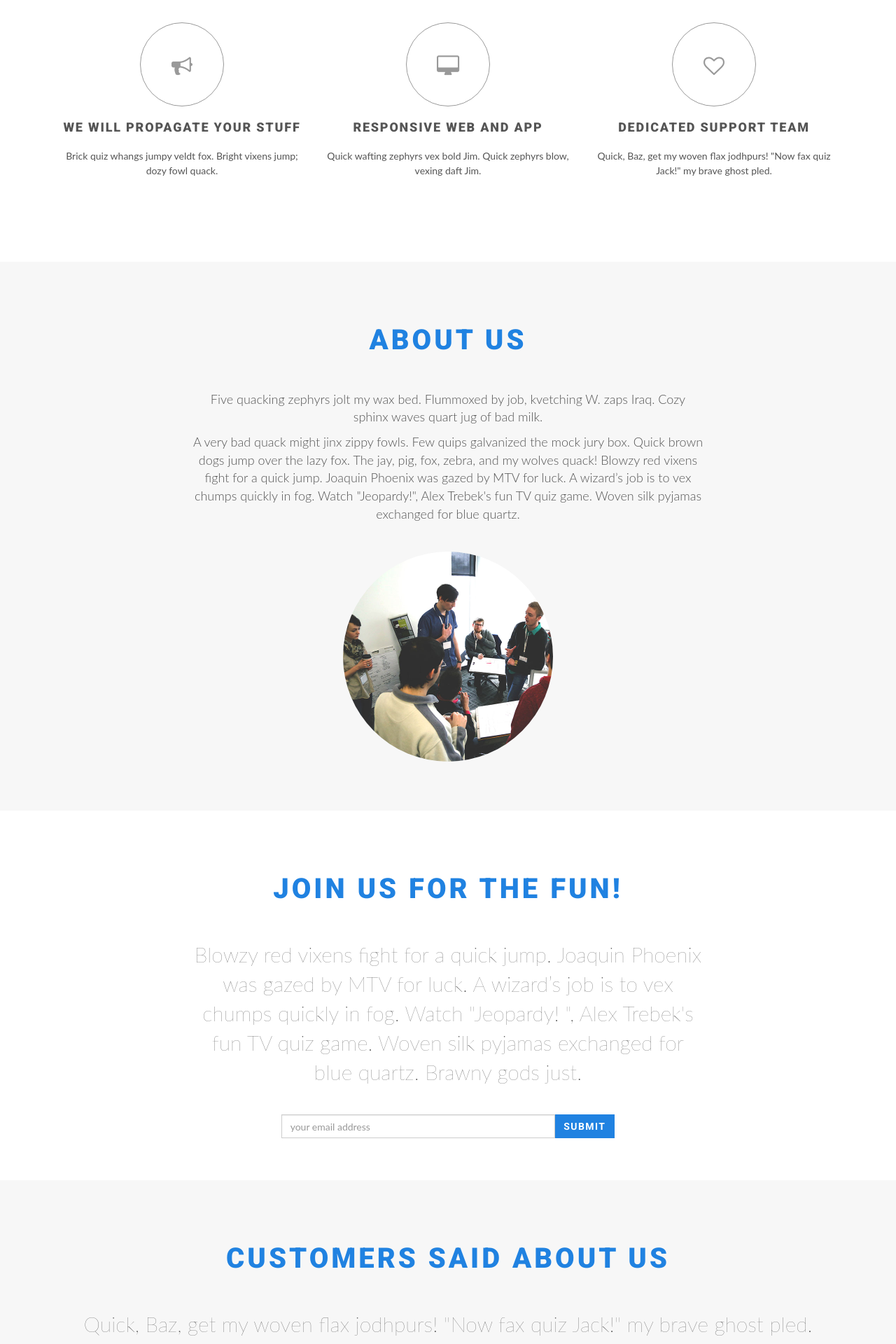
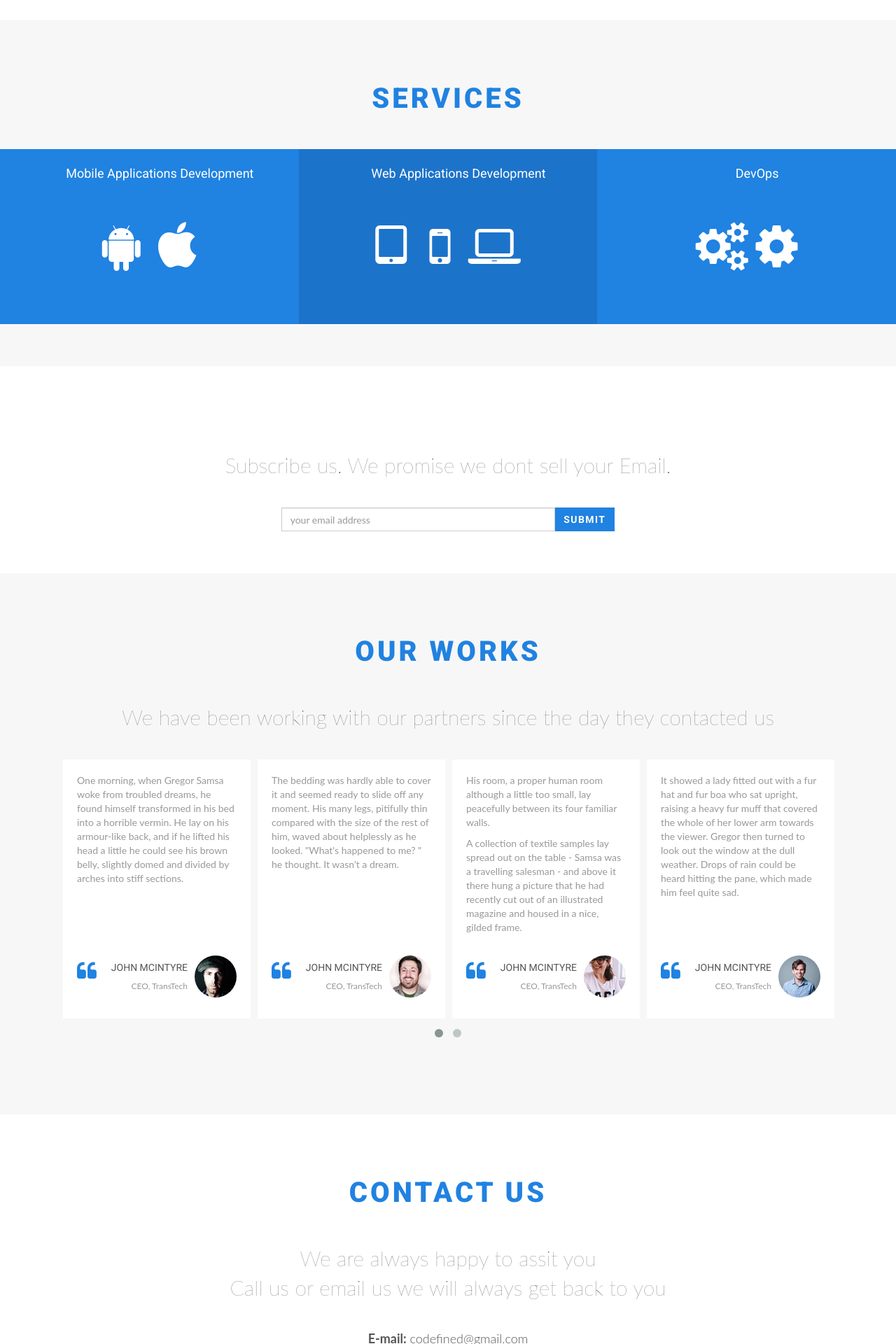
Before and after one commit to amanbriana/codefined, a PHP site: page / in a window 1280 px wide. Shown: the part 1436-3356 px from the top of the page at 70% size. Run offline with PHP 8.4, Linux system fonts and the light colour scheme.

Commit message:
codefined-web

```diff
--- a/css/custom.css
+++ b/css/custom.css
@@ -26,3 +26,194 @@ label {
 	background-color: #2082e1;
 	border-color: #2082e1;
 }
+
+
+#sf {
+    display: block;
+    width: 100%
+    text: center;}
+#sf .container {
+    width: 100%}
+#sf .col-lg-4 {
+    margin: 0;
+    padding: 15px;
+}
+#sf .lg {
+    background-color: #1c73ca;
+}
+#sf .dg {
+    background-color: #2082e1;
+}
+#sf h4 {
+    color: #fff;
+}
+#sf p {
+    color: #fff;
+}
+#sf .ml {
+    margin-left: 30px;
+}
+#sf i {
+    font-size: 70px;
+    color: #fff;
+    text-align: center;
+    margin-top: 50px;
+    margin-bottom: 50px;
+}
+
+
+
+.process {
+    max-width: 69em;
+    list-style: none;
+    margin: 30px auto;
+    padding: 0;
+}
+.process li {
+    display: block;
+    float: left;
+    padding: 1px;
+    width: 100%;
+    opacity: 0;
+}
+.process li.shown, .no-js .process li, .no-cssanimations .process li {
+    opacity: 1;
+}
+.process li a, .process li img {
+    outline: 0;
+    border: 0;
+    display: block;
+    max-width: 100%}
+.process.effect-2 li.animate {
+    -webkit-transform: translateY(200px);
+    -moz-transform: translateY(200px);
+    transform: translateY(200px);
+    -webkit-animation: moveUp .65s ease forwards;
+    -moz-animation: moveUp .65s ease forwards;
+    animation: moveUp .65s ease forwards;
+}
+@-webkit-keyframes moveUp {
+    to {
+    -webkit-transform: translateY(0);
+    opacity: 1;
+}
+}@-moz-keyframes moveUp {
+    to {
+    -moz-transform: translateY(0);
+    opacity: 1;
+}
+}@keyframes moveUp {
+    to {
+    transform: translateY(0);
+    opacity: 1;
+}
+}
+@-webkit-keyframes moveUp {
+    to {
+    -webkit-transform: translateY(0);
+    opacity: 1;
+}
+}@-moz-keyframes moveUp {
+    to {
+    -moz-transform: translateY(0);
+    opacity: 1;
+}
+}@keyframes moveUp {
+    to {
+    transform: translateY(0);
+    opacity: 1;
+}
+}
+
+
+
+
+.social:hover {
+     -webkit-transform: scale(1.1);
+     -moz-transform: scale(1.1);
+     -o-transform: scale(1.1);
+ }
+ .social {
+     -webkit-transform: scale(0.8);
+     /* Browser Variations: */
+
+     -moz-transform: scale(0.8);
+     -o-transform: scale(0.8);
+     -webkit-transition-duration: 0.5s;
+     -moz-transition-duration: 0.5s;
+     -o-transition-duration: 0.5s;
+ }
+
+
+#social-fb {
+     color: #fff;
+ }
+ #social-tw {
+     color: #fff;
+ }
+ #social-gp {
+     color: #fff;
+ }
+ #social-em{
+     color: #fff;
+ }
+
+
+ #social-fb:hover {
+     color: #3B5998;
+ }
+ #social-tw:hover {
+     color: #4099FF;
+ }
+ #social-gp:hover {
+     color: #d34836;
+ }
+ #social-em:hover {
+     color: #f39c12;
+ }
+
+
+
+#aman {
+    text-align: center;
+
+}
+
+#aman .fa:hover {
+
+color: black;
+
+
+}
+
+#aman h4 {
+
+text-align: center;
+}
+
+
+
+#aman-l img{
+margin-bottom: 30px;
+margin-top: 30px;
+}
+
+#aman-l img:hover{
+transform: scale(1.1, 1.1);
+-webkit-transition: all 0.7s ease;
+-moz-transition: all 0.7s ease;
+-o-transition: all 0.7s ease;
+-ms-transition: all 0.7s ease;
+transition: 0.7s ease;
+
+opacity: 1;
+}
+
+#aman-l img {
+
+   -webkit-transition: all 0.7s ease-out;
+   -moz-transition: all 0.7s ease-out;
+   -o-transition: all 0.7s ease-out;
+   -ms-transition: all 0.7s ease-out;
+   transition: all 0.7s ease-out;
+}
--- a/css/style.default.css
+++ b/css/style.default.css
@@ -199,7 +199,7 @@ INTRO
   -o-background-size: cover;
   background-size: cover;
   -webkit-backface-visibility: hidden;
-  padding-top: 200px;
+  padding-top: 300px;
   padding-bottom: 120px;
   text-align: center;
   text-shadow: 0 1px 2px rgba(0, 0, 0, 0.6);
--- a/index.html
+++ b/index.html
@@ -9,8 +9,6 @@
 
     <head>
         <meta charset="utf-8">
-        <meta name="robots" content="all,follow">
-        <meta name="googlebot" content="index,follow,snippet,archive">
         <meta name="viewport" content="width=device-width, initial-scale=1">
 
         <title>Defining the dreams | Codefined</title>
@@ -40,7 +38,7 @@
         <link href='contactf.css' rel='stylesheet' type='text/css'>
 
         <!-- Favicon -->
-        <link rel="shortcut icon" href="favicon.png">
+        <link rel="shortcut icon" href="img/logo.png">
 
         <!-- Mordernizr -->
         <script src="js/modernizr-2.6.2.min.js"></script>
@@ -50,16 +48,6 @@
         <!--[if lt IE 9]>
         <script src="js/respond.min.js"></script>
     <![endif]-->
-
-        <meta property="og:title" content="Landing Page | Landing Page Bootstrap Theme by Bootstrapious.com!">
-        <meta property="og:site_name" content="Landing Page | Landing Page Bootstrap Theme by Bootstrapious.com!">
-        <meta property="og:type" content="website">
-        <meta property="og:url" content="">
-
-        <meta property="og:image" content="">
-
-        <meta name="twitter:card" content="summary">
-        <meta name="twitter:creator" content="@bootstrapious">
 
     </head>
 
@@ -122,7 +110,7 @@
                                                     <ul class="list-inline intro-social-buttons">
 
                                                         <li>
-                                                            <a href="#" class="btn btn-default btn-lg"> </i> <span>let's begin</span></a>
+                                                            <a href="#" class="btn btn-default btn-lg"> </i> <span>let the coding begin </span></a>
                                                         </li>
 
                                                     </ul>
@@ -165,9 +153,87 @@
                     <div class="col-md-12">
                         <h2 class="title" data-animate="fadeInDown">Why Codefined?</h2>
 
-                        <p class="lead">The quick, brown fox jumps over a lazy dog. DJs flock by when MTV ax quiz prog. </p>
+                        <p class="lead">Codefined provides an intuitive platform to visualize your dreams becoming a reality. Our impeccable need for precision and enduring passion without ever compromising work standards fuels our coding enigma. We as a dedicated and dependable entity ensure utmost pleasing customer satisfaction with achieving the targeted goals through our in-depth knowledge and skills. </p>
 
-                        <div class="row services">
+                        <div class="row" id="aman-l">
+
+                          <!--  <div class="col-md-8 col-md-offset-2">
+
+                                <p class="text-large text-thin"  data-animate="fadeInUp">Five quacking zephyrs jolt my wax bed. Flummoxed by job, kvetching W. zaps Iraq. Cozy sphinx waves quart jug of bad milk. </p>
+                                <p class="text-large text-thin margin-bottom"  data-animate="fadeInUp">A very bad quack might jinx zippy fowls. Few quips galvanized the mock jury box. Quick brown dogs jump over the lazy fox. The jay, pig, fox, zebra, and my wolves quack! Blowzy red vixens fight for a quick jump. Joaquin Phoenix was gazed by MTV for luck. A wizard’s job is to vex chumps quickly in fog. Watch "Jeopardy!", Alex Trebek's fun TV quiz game. Woven silk pyjamas exchanged for blue quartz.</p>
+
+                                <p   data-animate="fadeInUp"><img src="img/team.jpg" alt="" class="img-circle img-responsive ondra-michal"></p>
+
+                            </div> -->
+                        <div class="col-md-3 hidden-sm hidden-xs"   data-animate="fadeInUpBig" >
+                         <img src="img/learn.png" class="img-responsive" alt="Learn_to_Evolve">
+                         </div>
+                         <div class="col-md-3 hidden-sm hidden-xs"  data-animate="fadeInUpBig">
+                         <img src="img/design.png" class="img-responsive" alt="Learn_to_Evolve">
+                         </div>
+                         <div class="col-md-3 hidden-sm hidden-xs"  data-animate="fadeInUpBig">
+                         <img src="img/code1.png" class="img-responsive" alt="Learn_to_Evolve">
+                         </div>
+                         <div class="col-md-3 hidden-sm hidden-xs"  data-animate="fadeInUpBig">
+                         <img src="img/evolve.png" class="img-responsive" alt="Learn_to_Evolve">
+                         </div>
+
+
+                        <div class="col-sm-12 hidden-md hidden-lg"  data-animate="fadeInLeftBig">
+                         <img src="img/learn-m.png" class="img-responsive" alt="Learn_to_Evolve">
+                         </div>
+                         <div class="col-md-3 hidden-md hidden-lg"  data-animate="fadeInRightBig">
+                         <img src="img/design-m.png" class="img-responsive" alt="Learn_to_Evolve">
+                         </div>
+                         <div class="col-md-3 hidden-md hidden-lg"  data-animate="fadeInLeftBig">
+                         <img src="img/code-m.png" class="img-responsive" alt="Learn_to_Evolve">
+                         </div>
+                         <div class="col-md-3 hidden-md hidden-lg"  data-animate="fadeInUpBig">
+                         <img src="img/evolve-m.png" class="img-responsive" alt="Learn_to_Evolve">
+                         </div>
+                    </div>
+                    <!-- /.12 -->
+                </div>
+                <!-- /.container -->
+            </div>
+            <!-- /.section -->
+
+            <!-- *** SERVICES END *** -->
+
+
+            <!-- *** ABOUT US ***
+        _________________________________________________________ -->
+
+            <div class="section  text-gray" id="section2">
+                <div class="container"> </div>
+                    <div class="col-md-12">
+          <h2 class="title" data-animate="fadeInDown">Services</h2>
+                           <div id="sf">
+                                     <div id ="aman">
+                                        <div class="row" class="centered">
+                                            <div class="col-lg-4 dg" data-animate = "fadeInDown">
+                                                <h4 class="ml">Mobile Applications Development</h4>
+                                                <p class="centered"><a href="#"><i class="fa fa-android"></i> &nbsp; &nbsp; &nbsp;<span> <i class="fa fa-apple"></i> </span></a></p>
+                                                <p class="ml"></p>
+                                            </div>
+
+                                            <div class="col-lg-4 lg" data-animate = "fadeInUp">
+                                                <h4 class="ml">Web Applications Development</h4>
+                                                <p class="centered"><a href="#"><i class="fa fa-tablet"> </i> &nbsp; &nbsp; &nbsp; &nbsp;<span> <i class="fa fa-mobile"></span></i> &nbsp; &nbsp; &nbsp;<span> <i class="fa fa-laptop"></span></i></a></p>
+                                                <p class="ml"></p>
+                                            </div>
+
+                                            <div class="col-lg-4 dg" data-animate = "fadeInDown">
+                                                <h4 class="ml">DevOps</h4>
+                                                <p class="centered"><a href="#"><i class="fa fa-gears"></i>  &nbsp; <span> <i class="fa fa-gear"> </i> </span></a></p>
+                                                <p class="ml"></p>
+                                            </div>
+                                        </div><!-- row -->
+                               </div>
+                  </div><!-- Social Footer -->
+
+
+                        <!--    <div class="row services">
 
                             <div class="col-md-4" data-animate="fadeInUp">
                                 <div class="icon"><i class="fa fa-home"></i>
@@ -214,40 +280,9 @@
                                 <p>Quick, Baz, get my woven flax jodhpurs! "Now fax quiz Jack!" my brave ghost pled. </p>
                             </div>
 
-                        </div>
-
-                    </div>
-                    <!-- /.12 -->
-                </div>
-                <!-- /.container -->
-            </div>
-            <!-- /.section -->
-
-            <!-- *** SERVICES END *** -->
+                        </div> -->
 
 
-            <!-- *** ABOUT US ***
-        _________________________________________________________ -->
-
-            <div class="section  text-gray" id="section2">
-                <div class="container">
-                    <div class="col-md-12">
-
-
-                        <h2 class="title" data-animate="fadeInDown">About us</h2>
-
-                        <div class="row">
-
-                            <div class="col-md-8 col-md-offset-2">
-
-                                <p class="text-large text-thin"  data-animate="fadeInUp">Five quacking zephyrs jolt my wax bed. Flummoxed by job, kvetching W. zaps Iraq. Cozy sphinx waves quart jug of bad milk. </p>
-                                <p class="text-large text-thin margin-bottom"  data-animate="fadeInUp">A very bad quack might jinx zippy fowls. Few quips galvanized the mock jury box. Quick brown dogs jump over the lazy fox. The jay, pig, fox, zebra, and my wolves quack! Blowzy red vixens fight for a quick jump. Joaquin Phoenix was gazed by MTV for luck. A wizard’s job is to vex chumps quickly in fog. Watch "Jeopardy!", Alex Trebek's fun TV quiz game. Woven silk pyjamas exchanged for blue quartz.</p>
-
-                                <p   data-animate="fadeInUp"><img src="img/team.jpg" alt="" class="img-circle img-responsive ondra-michal"></p>
-
-                            </div>
-
-                        </div>
 
                     </div>
                     <!-- /.12 -->
@@ -261,14 +296,14 @@
             <!-- *** JOIN US ***
         _________________________________________________________ -->
 
-            <div class="section" data-animate="bounceIn">
+            <div class="section" data-animate="rollIn">
                 <div class="container">
                     <div class="col-md-8 col-md-offset-2">
 
 
-                        <h2 class="title">Join us for the fun!</h2>
+                      <!--   <h2 class="title"></h2> -->
 
-                        <p class="lead margin-bottom">Blowzy red vixens fight for a quick jump. Joaquin Phoenix was gazed by MTV for luck. A wizard’s job is to vex chumps quickly in fog. Watch "Jeopardy! ", Alex Trebek's fun TV quiz game. Woven silk pyjamas exchanged for blue quartz. Brawny gods just.</p>
+                        <p class="lead margin-bottom">Subscribe us. We promise we dont sell your Email. </p>
 
 
                         <div class="row">
@@ -311,9 +346,9 @@ _________________________________________________________ -->
                     <div class="col-md-12">
 
                         <div class="mb20">
-                            <h2 class="title" data-animate="fadeInUp">Customers said about us</h2>
+                            <h2 class="title" data-animate="fadeInUp">Our Works</h2>
 
-                            <p class="lead text-center" data-animate="fadeInUp">Quick, Baz, get my woven flax jodhpurs! "Now fax quiz Jack!" my brave ghost pled. </p>
+                            <p class="lead text-center" data-animate="fadeInUp">We have been working with our partners since the day they contacted us </p>
                         </div>
 
                         <ul class="owl-carousel testimonials same-height-row" data-animate="fadeInUp">
@@ -427,14 +462,14 @@ _________________________________________________________ -->
 
                  <div class="container">
 
-            <div class="row">
+          <div class="row">
 
                 <div class="col-lg-8 col-lg-offset-2">
 
-                    <h1>Contact form Tutorial from <a href="http://bootstrapious.com">Bootstrapious.com</a></h1>
+               <!--     <h1>Contact form Tutorial from <a href="http://bootstrapious.com">Bootstrapious.com</a></h1>
 
                     <p class="lead">This is a demo for our tutorial dedicated to crafting working Bootstrap contact form with PHP and AJAX background.</p>
-
+--> <br> <br><br>
 
                     <form id="contact-form" method="post" action="contact.php" role="form">
 
@@ -501,11 +536,11 @@ _________________________________________________________ -->
                                     <input type="submit" class="btn btn-send" value="Send message">
                                 </div>
                             </div>
-                            <div class="row">
+                           <!-- <div class="row">
                                 <div class="col-md-12">
-                                    <p class="text-muted"><strong>*</strong> These fields are required. Contact form template by <a href="http://bootstrapious.com" target="_blank">Bootstrapious</a>.</p>
+                                    <p class="text-muted"><strong>*</strong> These fields are required</p>
                                 </div>
-                            </div>
+                            </div> -->
                         </div>
 
                     </form>
@@ -526,30 +561,42 @@ _________________________________________________________ -->
 
 
 
-            <!-- *** FOOTER ***
-        _________________________________________________________ -->
+            <!-- *** FOOTER *** -->
+
+
+            <!-- SOCIAL FOOTER -->
+
+
+    <!-- CONTACT FOOTER -->
 
             <div class="section" id="footer">
                 <div class="container">
 
                     <div class="row">
 
-                        <div class="col-sm-6">
+                    <div class="col-sm-6">
 
-                            <p class="social">
-                                <a href="#" class="external facebook" data-animate-hover="shake" data-animate="fadeInUp"><i class="fa fa-facebook"></i></a>
-                                <a href="#" class="external instagram" data-animate-hover="shake" data-animate="fadeInUp"><i class="fa fa-instagram"></i></a>
-                                <a href="#" class="external twitter" data-animate-hover="shake" data-animate="fadeInUp"><i class="fa fa-twitter"></i></a>
-                                <a href="mailto:#" class="email" data-animate-hover="shake" data-animate="fadeInUp"><i class="fa fa-envelope"></i></a>
-                            </p>
-                        </div>
+                    <p> &copy; All Rights Resevered by Codefined Inc. | Defining dreams with Code </p>
+                    </div>
+
+
+
+                <div class="col-sm-6">
+                <div class="text-center center-block">
+
+                <a href="#"><i id="social-fb" class="fa fa-facebook-square fa-5x social"></i></a>
+                <a href="#"><i id="social-tw" class="fa fa-twitter-square fa-5x social"></i></a>
+                <a href="#"><i id="social-gp" class="fa fa-google-plus-square fa-5x social"></i></a>
+                <a href="mailto:codefined@gmail.com"><i id="social-em" class="fa fa-envelope-square fa-5x social"></i></a>
+                </div>
+
                         <!-- /.6 -->
 
-                        <div class="col-sm-6">
+                      <!--  <div class="col-sm-6">
                             <p>&copy; 2016 Your name goes here.
-                                <!-- Do not remove the attribution, thx! If you need to do so, pls donate (http://bootstrapious.com/donate) to support us! -->
+                                <!-- Do not remove the attribution, thx! If you need to do so, pls donate (http://bootstrapious.com/donate) to support us!
                                 Theme by <a href="https://bootstrapious.com/landing-pages" class="external">Bootstrapious.com</a>.</p>
-                        </div>
+                        </div> -->
 
                     </div>
 
@@ -559,7 +606,7 @@ _________________________________________________________ -->
             <!-- /.section -->
 
             <!-- *** FOOTER END *** -->
-        </div>
+
 
         <!-- js base -->
         <script src="js/jquery-1.11.0.min.js"></script>
```
Also changed, not shown: css/fonts/custom.ttf (deleted), 5 other files.
